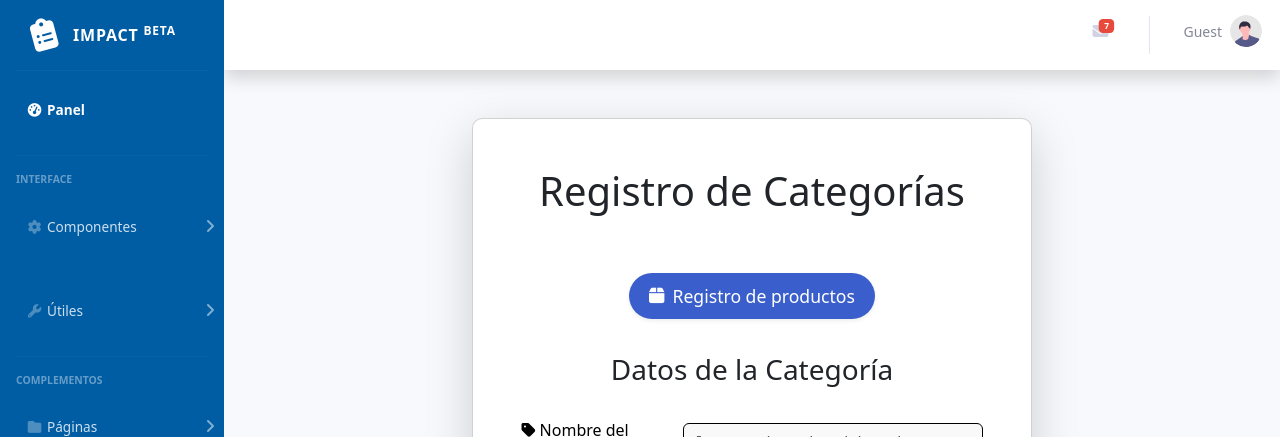
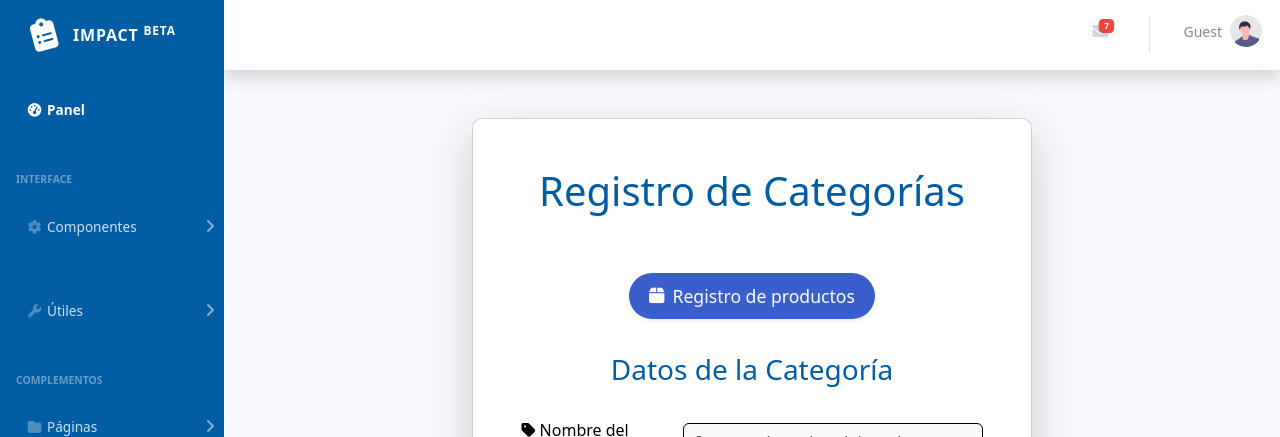
Before and after one commit to felipe-del/impact-app, a React (Vite) app: page /app/categoryRegister in a window 1280 px wide. Shown: the top 437 px of the page. Built offline with nearby package versions, Linux system fonts and the light colour scheme; no server answers.

Commit message:
style(layout): update title and subtitle color in product registration form

```diff
--- a/src/pages/products/category/Register.jsx
+++ b/src/pages/products/category/Register.jsx
@@ -90,7 +90,7 @@ const Register = () => {
     return (
         <div className="mt-5 d-flex justify-content-center">
             <div className="card p-5 shadow-lg" style={{ maxWidth: "700px", borderRadius: "10px" }}>
-                <h1 className="text-center mb-5">Registro de Categorías</h1>
+                <h1 className="title text-center mb-5">Registro de Categorías</h1>
 
                 <div className="text-center mb-4">
                     <Button className="btn btn-lg btn-custom btn-space shadow-sm" role="button" onClick={handleRegisterP}>
@@ -100,7 +100,7 @@ const Register = () => {
 
                 <div className="container2">
                     <div className="container3">
-                        <h3 className="text-center mb-4">Datos de la Categoría</h3>
+                        <h3 className="text-center mb-4 subtitle">Datos de la Categoría</h3>
                         <form onSubmit={handleSubmit}>
                             <div className="mb-4 row align-items-center">
                                 <label htmlFor="name" className="col-sm-4 col-form-label form-label">
```
